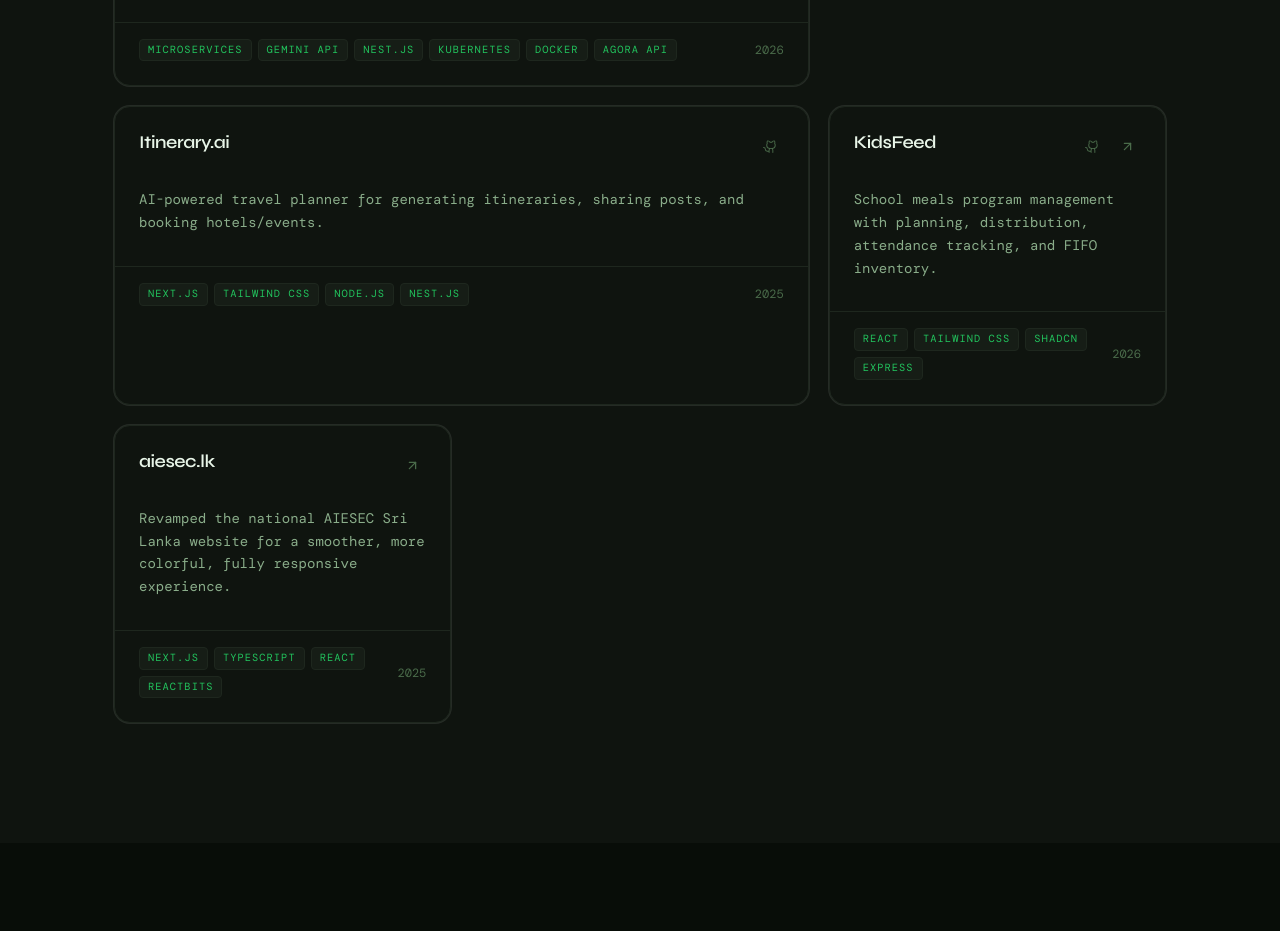
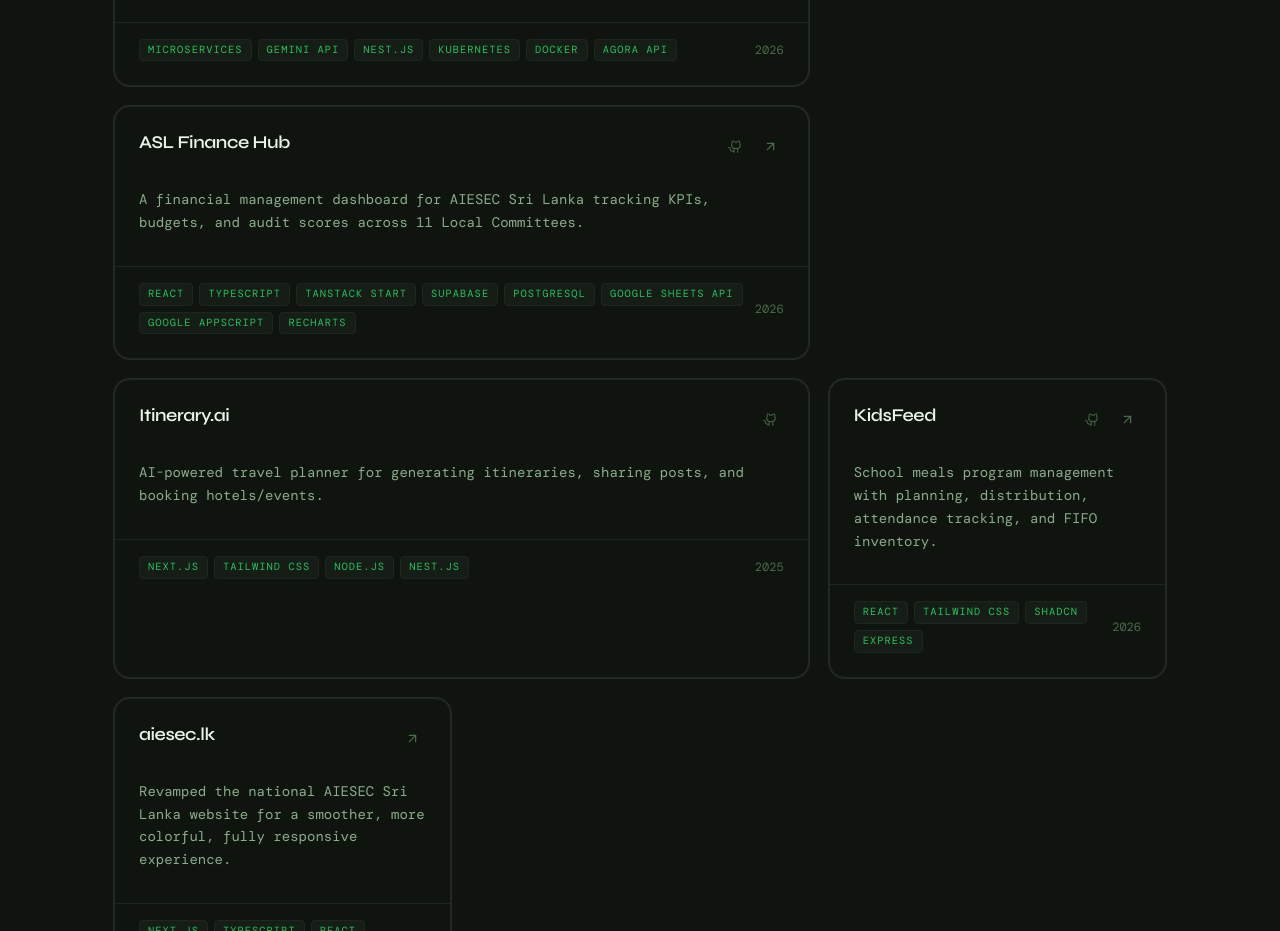
Before and after one commit to AmzalFoumi/amzal-portfolio, a Next.js app: page / in a window 1280 px wide. Shown: the part 1820-2751 px from the top of the page. Built offline with nearby package versions, Linux system fonts and the light colour scheme; a web font is replaced by a local one.

Commit message:
feat: add asl finance hub project details

```diff
--- a/src/data/projects.ts
+++ b/src/data/projects.ts
@@ -29,6 +29,35 @@ export const projects: Project[] = [
     featured: true,
     tagLimit: 6,
   },
+  {
+    slug: "asl-finance-hub",
+    title: "ASL Finance Hub",
+    shortDescription:
+      "A financial management dashboard for AIESEC Sri Lanka tracking KPIs, budgets, and audit scores across 11 Local Committees.",
+    fullDescription:
+      "ASL Finance Hub is a financial management dashboard for AIESEC in Sri Lanka that tracks KPIs, budgets, audit scores, and monthly reviews across all 11 Local Committees.\n\nAs the team lead on the National Development Team, I directed the architecture and delivery — designing a role-based access control model (LC, MC, and EFB roles) enforced end-to-end with Supabase Row-Level Security.\n\nI built an automated financial data pipeline that syncs Google Sheets into Supabase through Google AppScript webhooks and Supabase Edge Functions, authenticating via a Google Service Account and consolidating data per entity and month.\n\nThe app is deployed as a Dockerized SPA behind Nginx on an Azure VM, with a GitHub Actions CI/CD pipeline that performs blue-green deployments with health-check rollback.\n\nBuilt with React 19 and TypeScript on TanStack Start, Supabase (PostgreSQL, Auth, Edge Functions), Radix UI with shadcn/ui, Recharts for visualizations, and TailwindCSS v4.",
+    tags: [
+      "React",
+      "TypeScript",
+      "TanStack Start",
+      "Supabase",
+      "PostgreSQL",
+      "Google Sheets API",
+      "Google AppScript",
+      "Recharts",
+      "Tailwind CSS",
+      "ShadCN",
+      "Docker",
+      "Azure",
+      "GitHub Actions",
+    ],
+    year: "2026",
+    featured: true,
+    tagLimit: 8,
+    liveUrl: "https://finance.aiesec.lk",
+    repoUrl: "https://github.com/AIESEC-LK/asl-finance-hub.git ",
+  },
+
   {
     slug: "kidsfeed",
     title: "KidsFeed",
```
